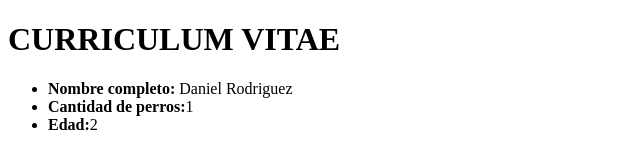
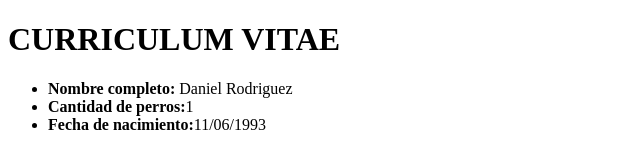
Before and after one commit to daniel-r-2022/nucba_2717, a plain HTML site: page Clase_2/index.html in a window 1280 px wide. Shown: the whole page, without its empty margins (0-640 px from the left). Drawn offline with Linux system fonts and the light colour scheme.

Commit message:
cambio de edad por fecha de nacimiento

```diff
--- a/Clase_2/index.html
+++ b/Clase_2/index.html
@@ -12,7 +12,7 @@
     <ul>
         <li><b>Nombre completo:</b> Daniel Rodriguez</li>
     <li><b>Cantidad de perros:</b>1</li>
-    <li><b>Edad:</b>2</li>
+    <li><b>Fecha de nacimiento:</b>11/06/1993</li>
     </ul>
 </body>
 </html>
```
